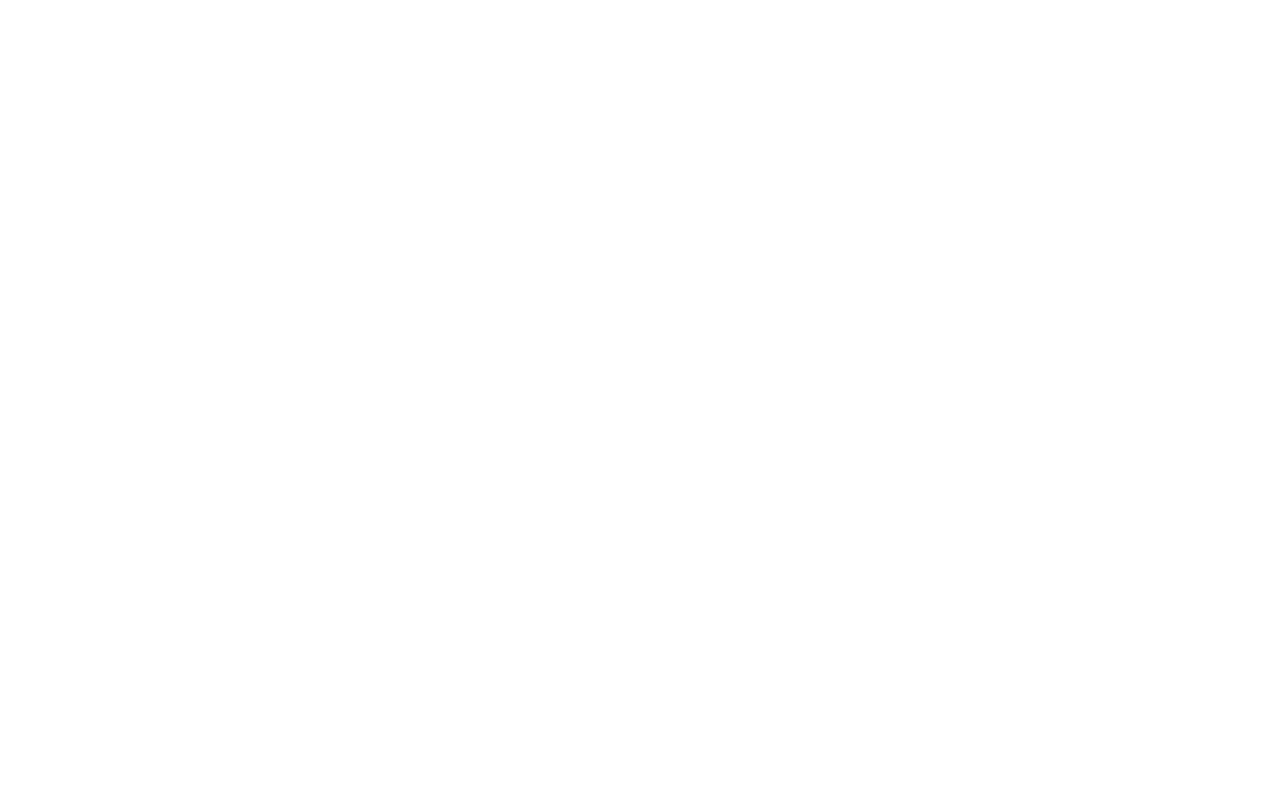
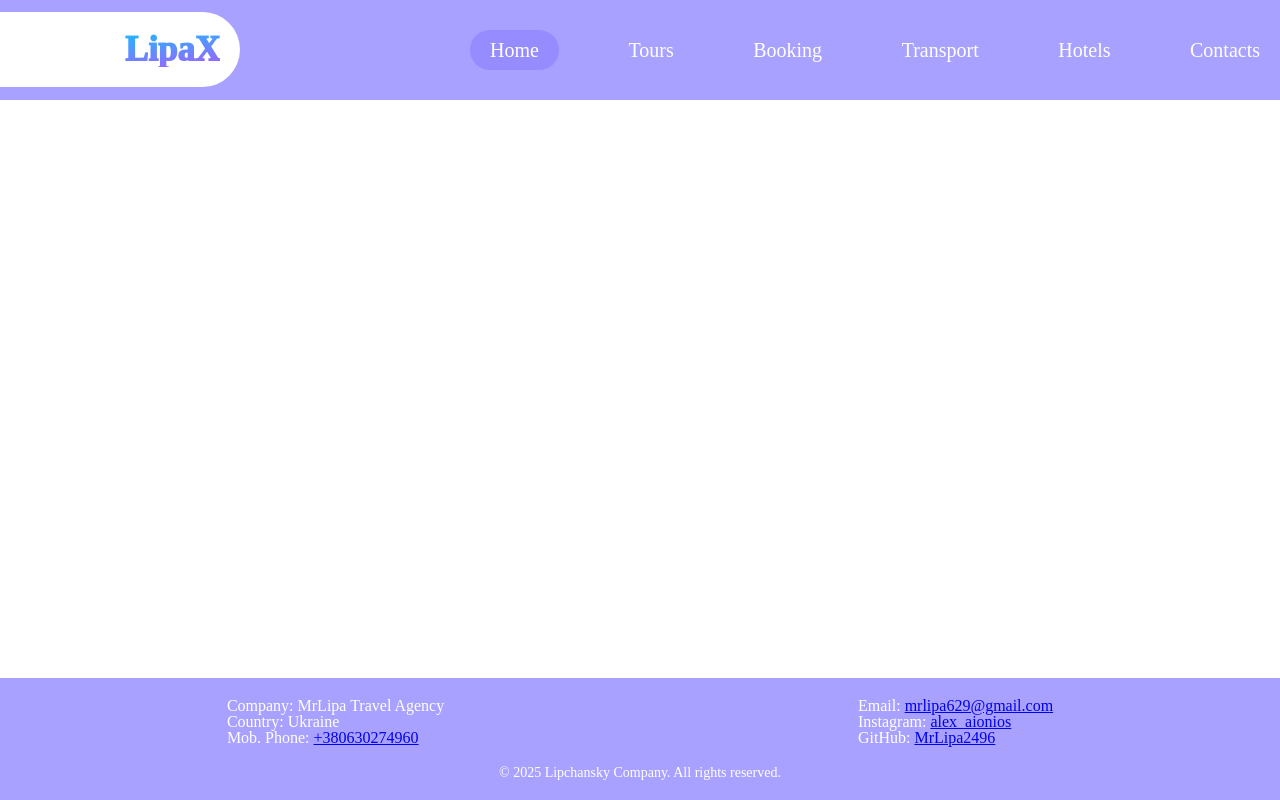
Before and after one commit to MrLipa2496/ModelPlatform, a React (Vite) app in the folder client/: page / in a window 1280 px wide. Built offline with nearby package versions, Linux system fonts and the light colour scheme.

Commit message:
Add BasePage in Router

```diff
--- a/client/src/App.jsx
+++ b/client/src/App.jsx
@@ -1,10 +1,15 @@
 import { BrowserRouter as Router, Routes, Route } from 'react-router-dom';
 import './reset.css';
+import BasePage from './pages/BasePage';
 
 function App () {
-  <Router>
-    <Routes></Routes>
-  </Router>;
+  return (
+    <Router>
+      <Routes>
+        <Route path='/' element={<BasePage />}></Route>
+      </Routes>
+    </Router>
+  );
 }
 
 export default App;
```
